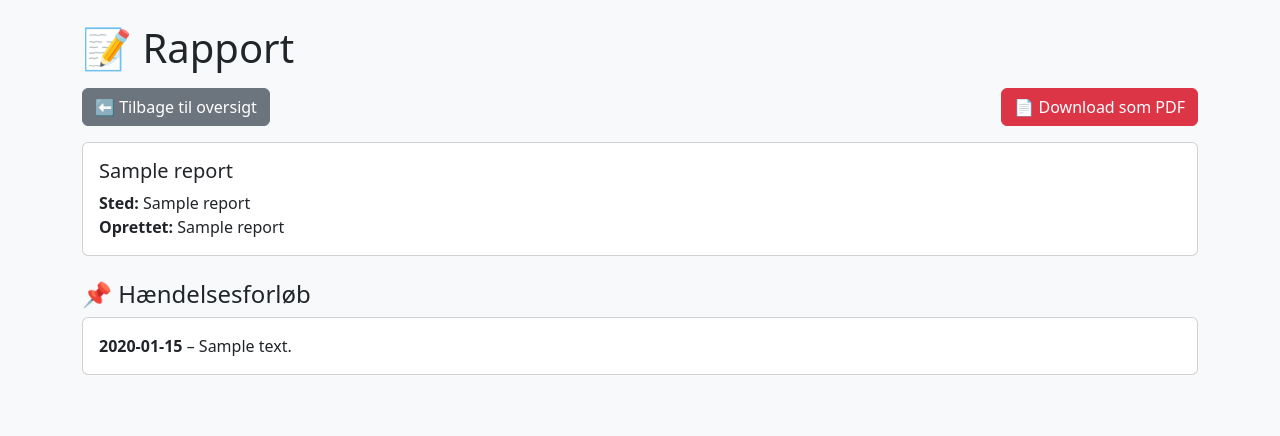
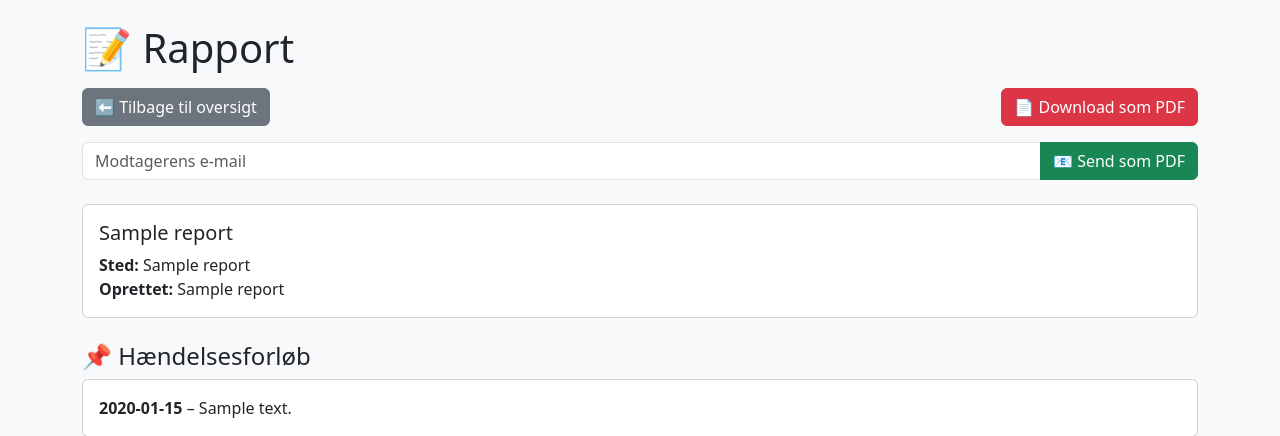
Before and after one commit to Simonsen9430/bjaergningsrapport, a Python web app: template templates/rapport.html in a window 1280 px wide. Shown: the top 436 px of the page. Run offline with Jinja, Linux system fonts and the light colour scheme; the template is opened without the code that fills it: most values are stand-ins (such as "Sample title", 1, 10 or a date in 2020).

Commit message:
Tilføjet e-mailformular til rapport.html

```diff
--- a/templates/rapport.html
+++ b/templates/rapport.html
@@ -8,20 +8,33 @@
 <body class="p-4 bg-light">
     <div class="container">
         <h1 class="mb-3">📝 Rapport</h1>
+
+        <!-- Tilbage og PDF-knapper -->
         <div class="d-flex justify-content-between mb-3">
             <a href="/rapporter" class="btn btn-secondary">⬅️ Tilbage til oversigt</a>
             <a href="/rapport/{{ report_id }}/pdf" class="btn btn-danger">📄 Download som PDF</a>
         </div>
 
-        <!-- Dette var manglende: viser sted, opgave og tidspunkt -->
+        <!-- E-mailformular -->
+        <form method="post" action="/rapport/{{ report_id }}/send">
+            <div class="input-group mb-4">
+                <input type="email" name="email" class="form-control" placeholder="Modtagerens e-mail" required>
+                <button type="submit" class="btn btn-success">📧 Send som PDF</button>
+            </div>
+        </form>
+
+        <!-- Rapportdata -->
         <div class="card mb-4">
             <div class="card-body">
                 <h5 class="card-title">{{ report[2] }}</h5>
-                <p class="card-text"><strong>Sted:</strong> {{ report[1] }}<br>
-                <strong>Oprettet:</strong> {{ report[0][:16].replace("T", " ") }}</p>
+                <p class="card-text">
+                    <strong>Sted:</strong> {{ report[1] }}<br>
+                    <strong>Oprettet:</strong> {{ report[0][:16].replace("T", " ") }}
+                </p>
             </div>
         </div>
 
+        <!-- Hændelser -->
         <h4>📌 Hændelsesforløb</h4>
         {% for time, description, image in entries %}
         <div class="card mb-2">
```
Also changed, not shown: app.py (+30 -37 lines).
